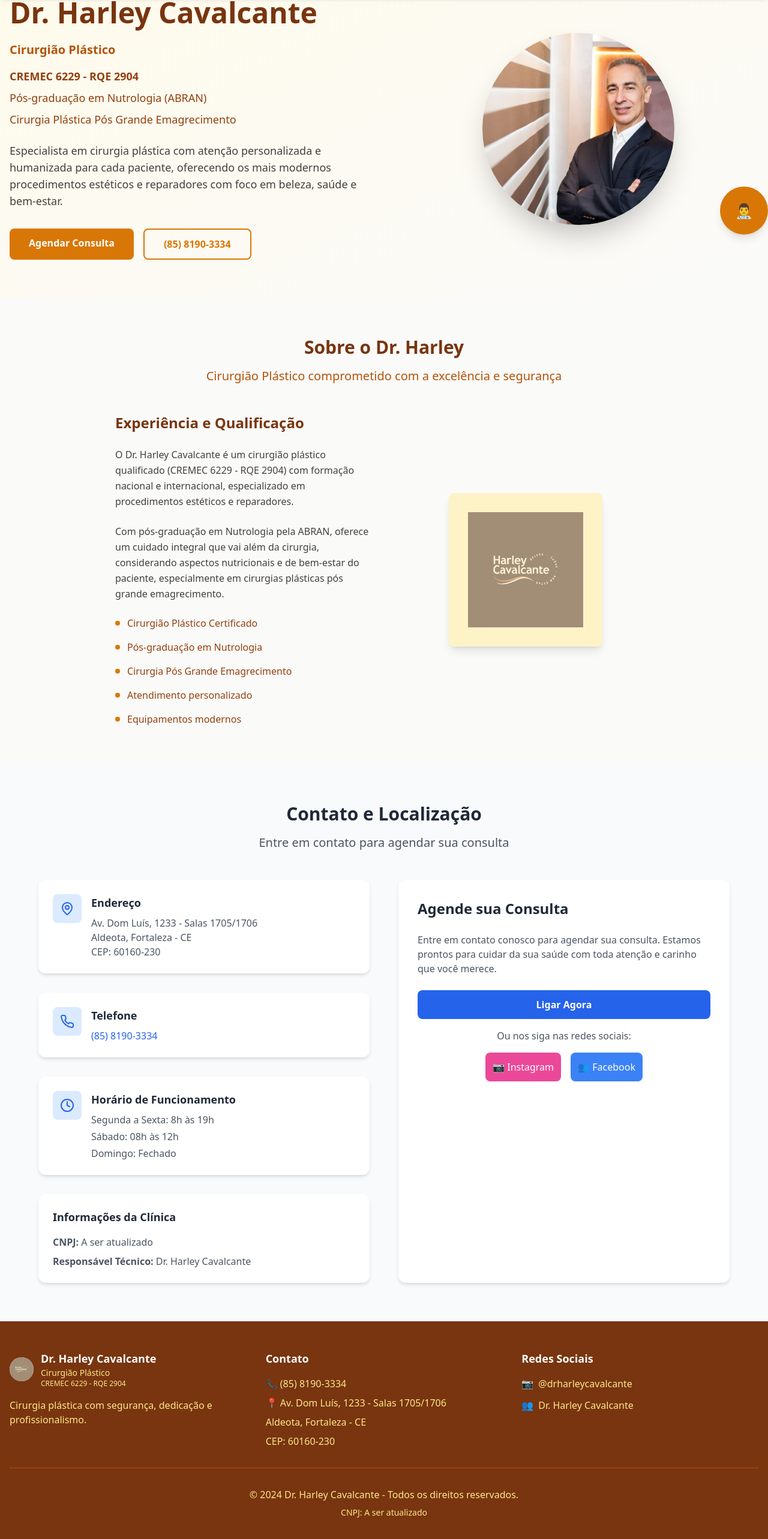
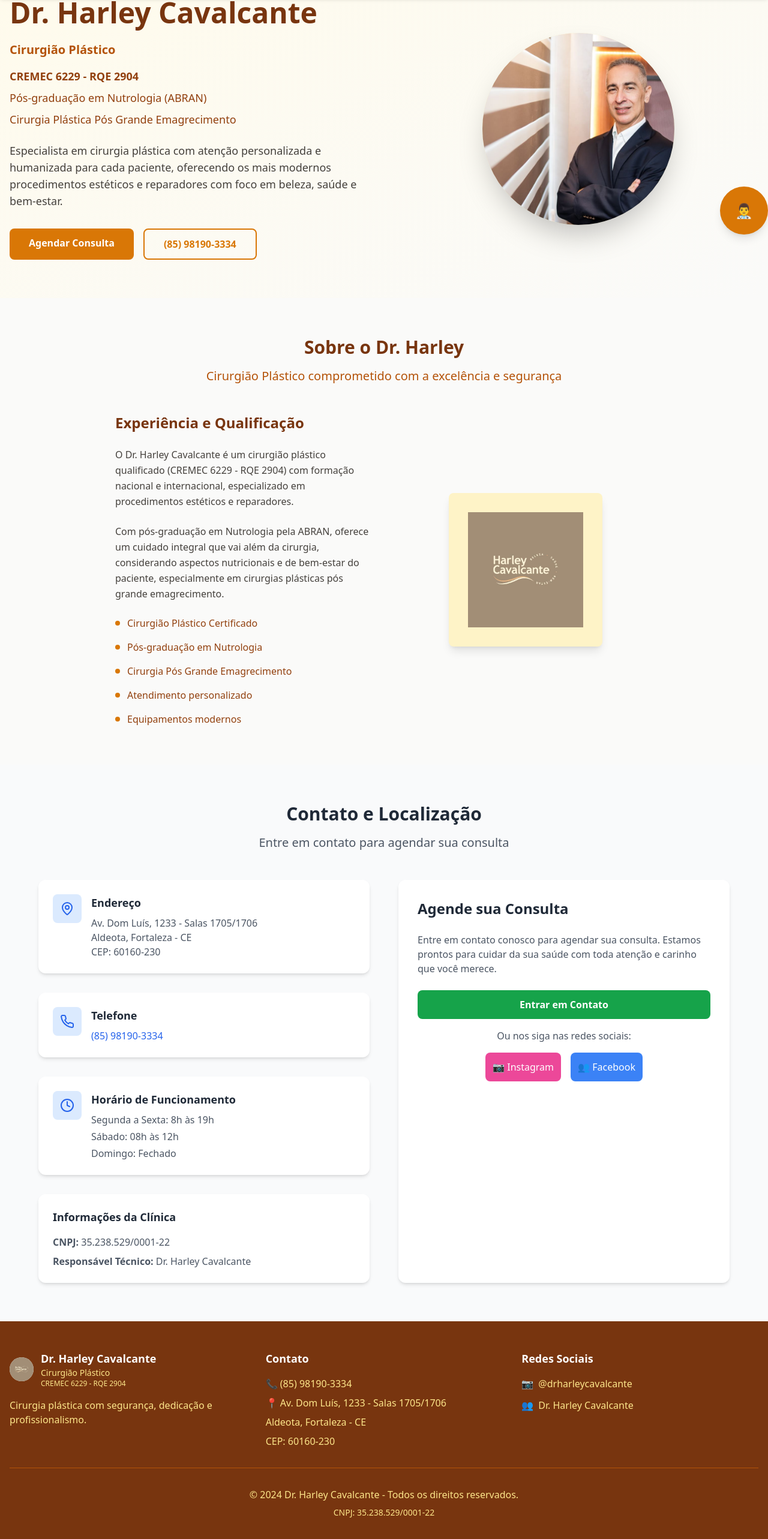
Before and after one commit to Gianluca-chatgds/harley-cavalcante-clinica-site, a React (Vite) app: page / in a window 1280 px wide. Shown: the part 83-2649 px from the top of the page at 60% size. Built offline with nearby package versions, Linux system fonts and the light colour scheme.

Commit message:
Update contact information
Update CNPJ, button text, and add phone number digit.

```diff
--- a/src/components/Contact.tsx
+++ b/src/components/Contact.tsx
@@ -1,6 +1,9 @@
+
 import { MapPin, Phone, Clock } from "lucide-react";
+
 const Contact = () => {
-  return <section id="contato" className="py-16 bg-gray-50">
+  return (
+    <section id="contato" className="py-16 bg-gray-50">
       <div className="container mx-auto px-4">
         <div className="max-w-6xl mx-auto">
           <div className="text-center mb-12">
@@ -35,8 +38,8 @@ const Contact = () => {
                   </div>
                   <div>
                     <h3 className="text-lg font-semibold text-gray-800 mb-2">Telefone</h3>
-                    <a href="tel:558581903334" className="text-blue-600 hover:text-blue-700 font-medium">
-                      (85) 8190-3334
+                    <a href="tel:5585981903334" className="text-blue-600 hover:text-blue-700 font-medium">
+                      (85) 98190-3334
                     </a>
                   </div>
                 </div>
@@ -61,7 +64,7 @@ const Contact = () => {
               <div className="bg-white p-6 rounded-xl shadow-md">
                 <h3 className="text-lg font-semibold text-gray-800 mb-4">Informações da Clínica</h3>
                 <div className="space-y-2 text-gray-600">
-                  <p><strong>CNPJ:</strong> A ser atualizado</p>
+                  <p><strong>CNPJ:</strong> 35.238.529/0001-22</p>
                   <p><strong>Responsável Técnico:</strong> Dr. Harley Cavalcante</p>
                 </div>
               </div>
@@ -74,8 +77,8 @@ const Contact = () => {
               </p>
 
               <div className="space-y-4">
-                <a href="tel:558581903334" className="block w-full bg-blue-600 text-white text-center py-3 px-6 rounded-lg font-semibold hover:bg-blue-700 transition-colors">
-                  Ligar Agora
+                <a href="https://wa.me/5585981903334" target="_blank" rel="noopener noreferrer" className="block w-full bg-green-600 text-white text-center py-3 px-6 rounded-lg font-semibold hover:bg-green-700 transition-colors">
+                  Entrar em Contato
                 </a>
 
                 <div className="text-center">
@@ -94,6 +97,8 @@ const Contact = () => {
           </div>
         </div>
       </div>
-    </section>;
+    </section>
+  );
 };
+
 export default Contact;
--- a/src/components/Footer.tsx
+++ b/src/components/Footer.tsx
@@ -27,7 +27,7 @@ const Footer = () => {
           <div>
             <h4 className="text-lg font-semibold mb-4">Contato</h4>
             <div className="space-y-2 text-amber-200">
-              <p>📞 (85) 8190-3334</p>
+              <p>📞 (85) 98190-3334</p>
               <p>📍 Av. Dom Luís, 1233 - Salas 1705/1706</p>
               <p>Aldeota, Fortaleza - CE</p>
               <p>CEP: 60160-230</p>
@@ -61,7 +61,7 @@ const Footer = () => {
 
         <div className="border-t border-amber-700 mt-8 pt-8 text-center text-amber-200">
           <p>&copy; 2024 Dr. Harley Cavalcante - Todos os direitos reservados.</p>
-          <p className="mt-2 text-sm">CNPJ: A ser atualizado</p>
+          <p className="mt-2 text-sm">CNPJ: 35.238.529/0001-22</p>
         </div>
       </div>
     </footer>
--- a/src/components/Hero.tsx
+++ b/src/components/Hero.tsx
@@ -1,6 +1,7 @@
 
 const Hero = () => {
-  return <section id="inicio" className="pt-20 pb-16 bg-gradient-to-br from-amber-50 to-stone-50">
+  return (
+    <section id="inicio" className="pt-20 pb-16 bg-gradient-to-br from-amber-50 to-stone-50">
       <div className="container mx-auto px-4">
         <div className="flex flex-col lg:flex-row items-center gap-12">
           <div className="lg:w-1/2">
@@ -22,8 +23,8 @@ const Hero = () => {
               <a href="#contato" className="bg-amber-600 text-white px-8 py-3 rounded-lg font-semibold hover:bg-amber-700 transition-colors text-center">
                 Agendar Consulta
               </a>
-              <a href="tel:558581903334" className="border-2 border-amber-600 text-amber-600 px-8 py-3 rounded-lg font-semibold hover:bg-amber-50 transition-colors text-center">
-                (85) 8190-3334
+              <a href="tel:5585981903334" className="border-2 border-amber-600 text-amber-600 px-8 py-3 rounded-lg font-semibold hover:bg-amber-50 transition-colors text-center">
+                (85) 98190-3334
               </a>
             </div>
           </div>
@@ -45,6 +46,8 @@ const Hero = () => {
           </div>
         </div>
       </div>
-    </section>;
+    </section>
+  );
 };
+
 export default Hero;
```
